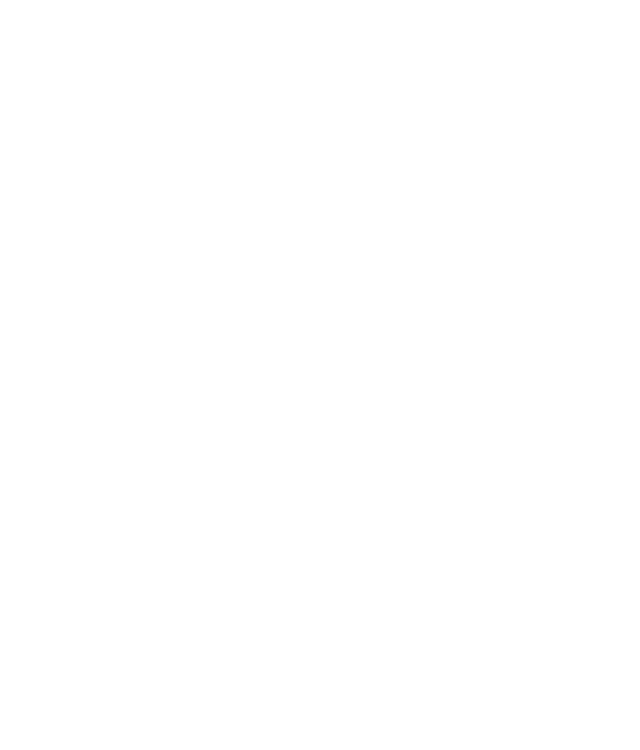
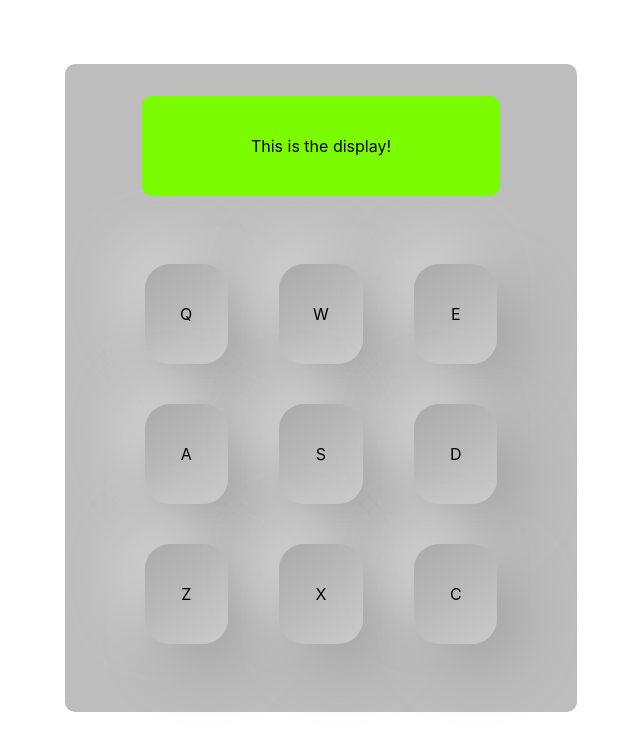
Before and after one commit to ericDevSantana/fcc-drum-machine, a React (Create React App) app: page / in a window 1280 px wide. Shown: the top 750 px of the page, without its empty margins (319-959 px from the left). Built offline with nearby package versions, Linux system fonts and the light colour scheme.

Commit message:
components and styling

```diff
--- a/src/App.css
+++ b/src/App.css
@@ -1,38 +1,6 @@
 .App {
   text-align: center;
+  width: 40%;
+  margin: auto;
+  padding: 4rem;
 }
-
-.App-logo {
-  height: 40vmin;
-  pointer-events: none;
-}
-
-@media (prefers-reduced-motion: no-preference) {
-  .App-logo {
-    animation: App-logo-spin infinite 20s linear;
-  }
-}
-
-.App-header {
-  background-color: #282c34;
-  min-height: 100vh;
-  display: flex;
-  flex-direction: column;
-  align-items: center;
-  justify-content: center;
-  font-size: calc(10px + 2vmin);
-  color: white;
-}
-
-.App-link {
-  color: #61dafb;
-}
-
-@keyframes App-logo-spin {
-  from {
-    transform: rotate(0deg);
-  }
-  to {
-    transform: rotate(360deg);
-  }
-}
--- a/src/component/Display.js
+++ b/src/component/Display.js
@@ -4,7 +4,9 @@
 const Display = (props) => {
   return (
     <React.Fragment>
-      <div id="display"></div>
+      <div id="display" className={styles["display"]}>
+        This is the display!
+      </div>
     </React.Fragment>
   );
 };
--- a/src/component/Display.module.css
+++ b/src/component/Display.module.css
@@ -0,0 +1,12 @@
+.display {
+  display: flex;
+  justify-content: center;
+  align-items: center;
+  width: 70%;
+  margin: auto;
+  height: 100px;
+  border-radius: 10px;
+  margin-top: 2rem;
+  background-color: lawngreen;
+  z-index: 2;
+}
--- /dev/null
+++ b/src/component/DrumBoard.js
@@ -0,0 +1,25 @@
+import React from "react";
+import styles from "./DrumBoard.module.css";
+import DrumPad from "./DrumPad";
+
+const DrumBoard = (props) => {
+  return (
+    <React.Fragment>
+      <div className={styles["drum-board"]}>
+        <div className={styles["drum-panel"]}>
+          <DrumPad innerText="Q" audioClipName="sound1" />
+          <DrumPad innerText="W" audioClipName="sound2" />
+          <DrumPad innerText="E" audioClipName="sound3" />
+          <DrumPad innerText="A" audioClipName="sound4" />
+          <DrumPad innerText="S" audioClipName="sound5" />
+          <DrumPad innerText="D" audioClipName="sound6" />
+          <DrumPad innerText="Z" audioClipName="sound7" />
+          <DrumPad innerText="X" audioClipName="sound8" />
+          <DrumPad innerText="C" audioClipName="sound9" />
+        </div>
+      </div>
+    </React.Fragment>
+  );
+};
+
+export default DrumBoard;
--- /dev/null
+++ b/src/component/DrumBoard.module.css
@@ -0,0 +1,14 @@
+.drum-board {
+  display: flex;
+  justify-content: center;
+  align-items: center;
+}
+
+.drum-panel {
+  display: flex;
+  justify-content: space-evenly;
+  align-items: center;
+  flex-wrap: wrap;
+  width: 100%;
+  padding: 3rem;
+}
--- a/src/component/DrumMachine.js
+++ b/src/component/DrumMachine.js
@@ -1,14 +1,14 @@
 import React from "react";
 import styles from "./DrumMachine.module.css";
 import Display from "./Display";
+import DrumBoard from "./DrumBoard";
 
 const DrumMachine = (props) => {
   return (
-    <React.Fragment>
-      <div id="drum_machine">
-        <Display />
-      </div>
-    </React.Fragment>
+    <div id="drum-machine" className={styles["drum-machine"]}>
+      <Display />
+      <DrumBoard />
+    </div>
   );
 };
 
--- a/src/component/DrumMachine.module.css
+++ b/src/component/DrumMachine.module.css
@@ -0,0 +1,6 @@
+.drum-machine {
+  display: flex;
+  flex-direction: column;
+  border-radius: 10px;
+  background-color: #bdbdbd;
+}
--- /dev/null
+++ b/src/component/DrumPad.css
@@ -0,0 +1,13 @@
+.drum-pad {
+  display: flex;
+  justify-content: center;
+  align-items: center;
+  height: 100px;
+  width: 20%;
+  border-radius: 10px;
+  margin: 20px;
+  border-radius: 25px;
+  background: linear-gradient(145deg, #aaaaaa, #cacaca);
+  box-shadow: 20px 20px 60px #a1a1a1, -20px -20px 60px #d9d9d9;
+  cursor: pointer;
+}
--- /dev/null
+++ b/src/component/DrumPad.js
@@ -0,0 +1,13 @@
+import React from "react";
+import "./DrumPad.css";
+
+const DrumPad = (props) => {
+  return (
+    <div className="drum-pad" id={props.audioClipName}>
+      {props.innerText}
+      <audio className="clip" id={props.innerText} src=""></audio>
+    </div>
+  );
+};
+
+export default DrumPad;
```
